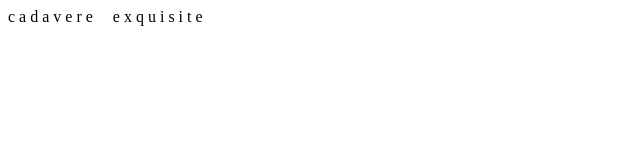
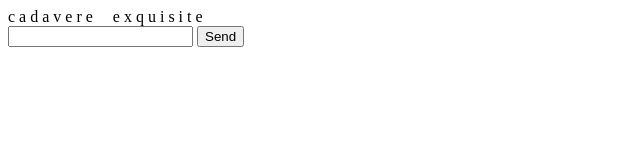
Before and after one commit to GrilloLuca/cadavere_exquise, a website: page public/index.html in a window 1280 px wide. Shown: the whole page, without its empty margins (0-640 px from the left). Drawn offline with nearby package versions, Linux system fonts and the light colour scheme; no server answers.

Commit message:
chat texbox added

```diff
--- a/public/index.html
+++ b/public/index.html
@@ -13,9 +13,9 @@
 <body>
     c a d a v e r e &nbsp;&nbsp;&nbsp; e x q u i s i t e
 
-    <div id="messages">
-
-    </div>
+    <div id="messages"></div>
+    <input type="text" id="txtInput">
+    <input type="button" id="btnSubmit" value="Send" onclick="onSendMessage()">
 
     <script src="/socket.io/socket.io.js"></script>
     <script src="/js/index.js"></script>
--- a/public/js/index.js
+++ b/public/js/index.js
@@ -16,3 +16,10 @@ socket.on('newMessage', function (message) {
     document.getElementById("messages").appendChild(node);
 
 });
+
+onSendMessage = () => {
+    var txtInput = document.getElementById('txtInput');
+    let message = txtInput.value;
+    socket.emit('createMessage', {from: 'user', text: message, createdAt: new Date().toLocaleTimeString()});
+    txtInput.value = "";
+}
```
Also changed, not shown: 1 other file.
